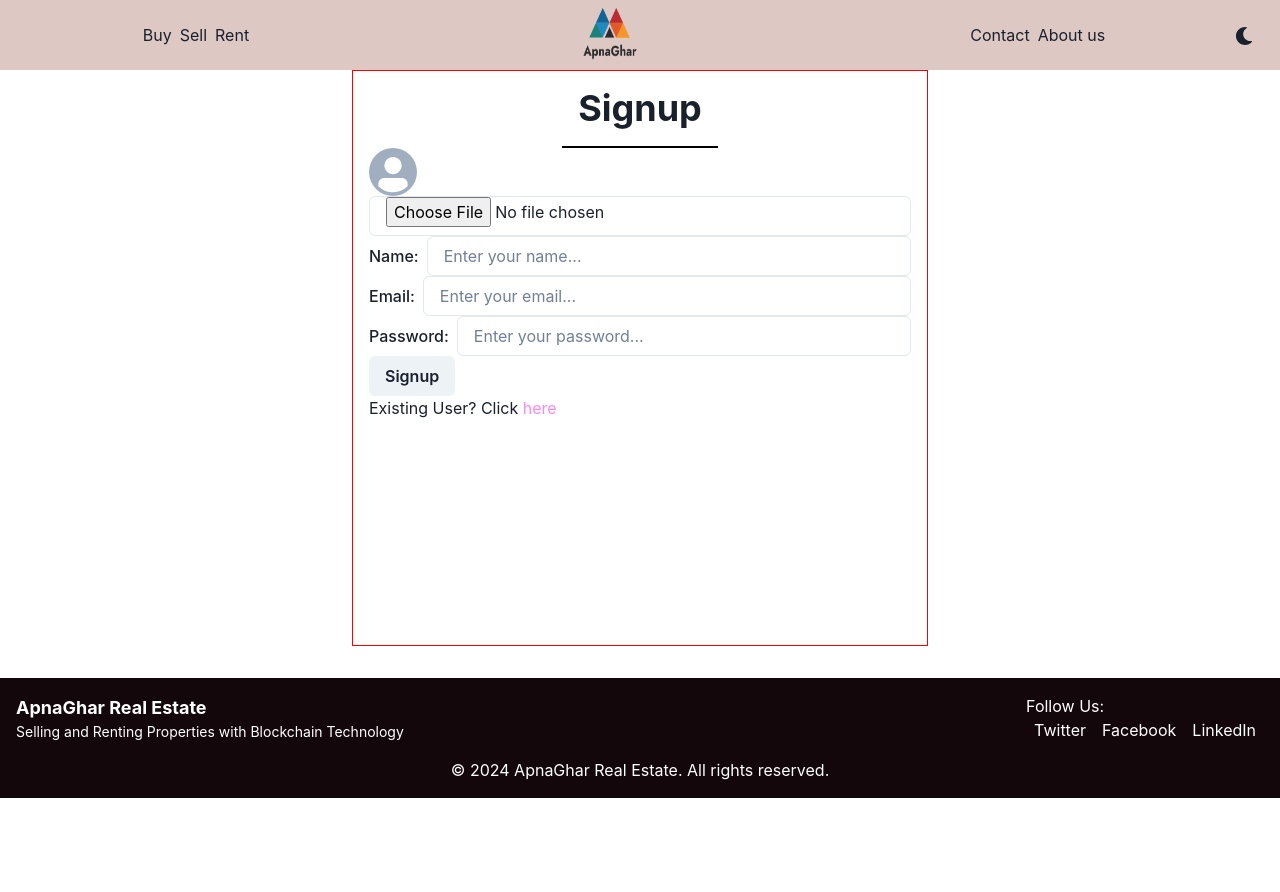
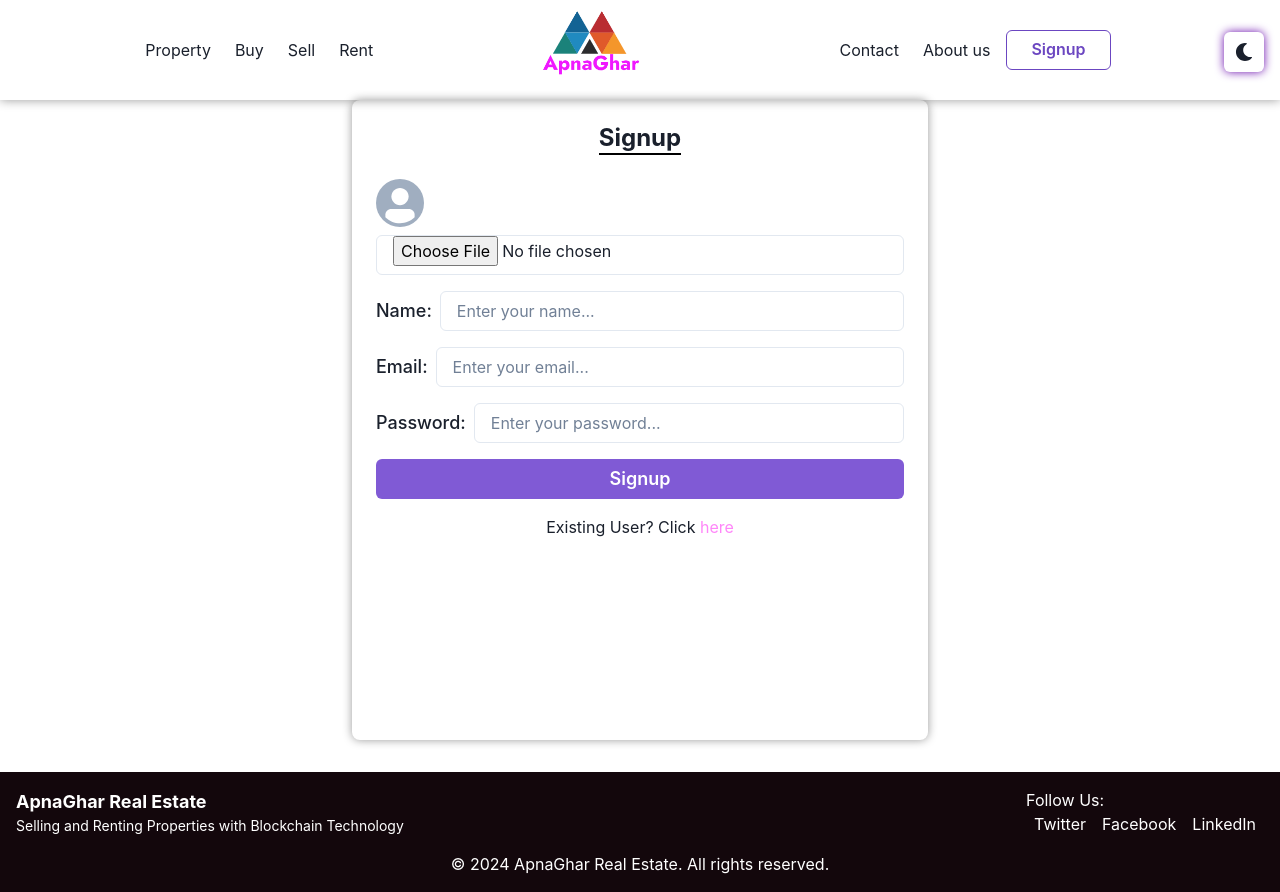
Before and after one commit to Flyingmonk01/ApnaGhar, a React (Vite) app: page /signup in a window 1280 px wide. Before the commit the page ends 800 px from the top, so only its background shows below. Built offline with nearby package versions, Linux system fonts and the light colour scheme.

Commit message:
started making home section

```diff
--- a/package.json
+++ b/package.json
@@ -14,6 +14,7 @@
     "react": "^18.2.0",
     "react-dom": "^18.2.0",
     "react-icons": "^5.0.1",
+    "react-responsive-carousel": "^3.2.23",
     "react-router-dom": "^6.21.2"
   },
   "devDependencies": {
--- a/src/ColorModeSwitcher.jsx
+++ b/src/ColorModeSwitcher.jsx
@@ -10,13 +10,14 @@ export const ColorModeSwitcher = props => {
   return (
     <IconButton
       size="md"
+      boxShadow={'0 0 10px #6A0DAD'}
       fontSize="lg"
       aria-label={`Switch to ${text} mode`}
       variant="ghost"
       color="current"
       zIndex={'overlay'}
-      position={'fixed'}
-      top="4"
+      position={'absolute'}
+      top="8"
       right={'4'}
       onClick={toggleColorMode}
       icon={<SwitchIcon />}
--- /dev/null
+++ b/src/assets/promotion.js
@@ -0,0 +1,40 @@
+// Brands.js
+const Brands = [
+    {
+      id: 1,
+      name: 'Brand A',
+      image: 'https://plus.unsplash.com/premium_photo-1675324517011-24d2c741c22f?q=80&w=2070&auto=format&fit=crop&ixlib=rb-4.0.3&ixid=M3wxMjA3fDB8MHxwaG90by1wYWdlfHx8fGVufDB8fHx8fA%3D%3D'
+    },
+    {
+      id: 2,
+      name: 'Brand B',
+      image: 'https://images.unsplash.com/photo-1582407947304-fd86f028f716?q=80&w=1896&auto=format&fit=crop&ixlib=rb-4.0.3&ixid=M3wxMjA3fDB8MHxwaG90by1wYWdlfHx8fGVufDB8fHx8fA%3D%3D'
+    },
+    {
+      id: 3,
+      name: 'Brand C',
+      image: 'https://images.unsplash.com/photo-1560448204-e02f11c3d0e2?q=80&w=2070&auto=format&fit=crop&ixlib=rb-4.0.3&ixid=M3wxMjA3fDB8MHxwaG90by1wYWdlfHx8fGVufDB8fHx8fA%3D%3D'
+    },
+    {
+      id: 4,
+      name: 'Brand D',
+      image: 'https://images.unsplash.com/photo-1503174971373-b1f69850bded?q=80&w=1826&auto=format&fit=crop&ixlib=rb-4.0.3&ixid=M3wxMjA3fDB8MHxwaG90by1wYWdlfHx8fGVufDB8fHx8fA%3D%3D'
+    },
+    {
+      id: 5,
+      name: 'Brand E',
+      image: 'https://images.unsplash.com/photo-1486406146926-c627a92ad1ab?q=80&w=2070&auto=format&fit=crop&ixlib=rb-4.0.3&ixid=M3wxMjA3fDB8MHxwaG90by1wYWdlfHx8fGVufDB8fHx8fA%3D%3D'
+    },
+    {
+      id: 6,
+      name: 'Brand F',
+      image: 'https://images.unsplash.com/photo-1558036117-15d82a90b9b1?q=80&w=2070&auto=format&fit=crop&ixlib=rb-4.0.3&ixid=M3wxMjA3fDB8MHxwaG90by1wYWdlfHx8fGVufDB8fHx8fA%3D%3D'
+    },
+    {
+      id: 7,
+      name: 'Brand G',
+      image: 'https://images.unsplash.com/photo-1492889971304-ac16ab4a4a5a?q=80&w=2074&auto=format&fit=crop&ixlib=rb-4.0.3&ixid=M3wxMjA3fDB8MHxwaG90by1wYWdlfHx8fGVufDB8fHx8fA%3D%3D'
+    },
+  ];
+
+  export default Brands;
--- a/src/components/About/About.jsx
+++ b/src/components/About/About.jsx
@@ -6,17 +6,17 @@ import img from '../../assets/th.jpeg';
 const About = () => {
 
     return (
-        <Container mt={'8'} minHeight={['120vh', '100vh']} minW={'90vw'} border={'2px solid red'}>
+        <Container mt={'8'} minHeight={['120vh', '100vh']} minW={'70vw'} boxShadow={'0 0 10px #0006'} borderRadius={'lg'}>
             <Heading textAlign={'center'} borderBottom={'2px solid black'} m={'auto'} w={"fit-content"} children={'About Us'} />
 
-           <Stack direction={['column', 'row']} >
-           <VStack w={['100vw', '50vw']}>
+           <Stack  direction={['column', 'row']} >
+           <VStack w={['100vw', '100vw']}>
+                <Image w={['250px', '500px']} my={['8', '6']} src={img} />
                 {/* <Text children={`${data}`} /> */}
                 <TermsAndConditions />
             </VStack>
-            <VStack  m={'auto'} justifyContent={'center'} alignItems={'center'}>
-                <Image w={'800px'} src={img} />
-            </VStack>
+
+
            </Stack>
         </Container>
     )
--- a/src/components/Contact/Contact.jsx
+++ b/src/components/Contact/Contact.jsx
@@ -3,8 +3,8 @@ import { Container, Heading, VStack, Text, Box, Input, Textarea, Button } from '
 
 const Contact = () => {
   return (
-    <Container mt={'8'} maxW="xl" minH={'100vh'} centerContent>
-      <Heading as="h2" mb={8} textAlign="center">
+    <Container borderRadius={'lg'} boxShadow={'0 0 10px #0006'} mt={'8'} maxW="xl" minH={'100vh'} centerContent>
+      <Heading mt={['4', '8']} as="h2" mb={8} textAlign="center">
         Contact ApnaGhar
       </Heading>
 
--- a/src/components/Footer/Footer.jsx
+++ b/src/components/Footer/Footer.jsx
@@ -3,7 +3,7 @@ import { Box, Flex, Text, Link } from '@chakra-ui/react';
 
 const Footer = () => {
   return (
-    <Box as="footer" mt="8" p="4" bg="#13070C" color="white" position="relative" bottom="0" width="100%">
+    <Box as="footer" mt="8" p="4" bg="#13070C" color="white" position="relative" bottom="0px" width="100%">
       <Flex justifyContent="space-between" alignItems="center">
         <Box>
           <Text fontSize="lg" fontWeight="bold">
--- a/src/components/Home/Home.jsx
+++ b/src/components/Home/Home.jsx
@@ -1,11 +1,42 @@
+import React from 'react';
+import { Box, Center, Container, Heading, Image, Input, Text } from '@chakra-ui/react';
+import Brands from '../../assets/promotion';
+import { Carousel } from 'react-responsive-carousel';
+import 'react-responsive-carousel/lib/styles/carousel.min.css';
+
+
+const headingOptions = {
+    pos: 'absolute',
+    left: '50%',
+    top: '85%',
+    transform: 'translate(-50%,-50%)',
+    textTransform: 'uppercase',
+    p: '4',
+};
 
 
 const Home = () => {
+
     return (
-        <section className="home">
-            <h1>Home</h1>
-        </section>
-    )
-}
+        <Center w={'100vw'}>
+            <Box w={'full'} h={'90vh'}>
+                <Input color={"crimson"} type="text" placeholder='Search your city...' pos={'absolute'} zIndex={500} background={'white'} w={'50vw'} mt={['2', '4']} ml={'25vw'} />
+                <Carousel
+                    autoPlay
+                    infiniteLoop >
+                    {Brands.map((brand) => (
+                        <Box mt={0}>
+                            <Image w={'1200px'} h={'500px'} src={brand.image} />
+                            <Heading children={brand.name} {...headingOptions} color={"crimson"} />
+                        </Box>
+
+                    ))}
+                </Carousel>
+            </Box>
+        </Center>
+    );
+};
+
+
 
 export default Home;
--- a/src/components/Navbar/Navbar.jsx
+++ b/src/components/Navbar/Navbar.jsx
@@ -1,23 +1,29 @@
-import { HStack, Image, Text, VStack } from "@chakra-ui/react";
+import { Button, HStack, Image, Text, VStack, Link, LinkBox } from "@chakra-ui/react";
 import img from "../../assets/logo.png";
-import { Link } from "react-router-dom";
+import { Link as ReactRouterLink } from "react-router-dom";
 
 
 const Navbar = () => {
     return (
-        <HStack bgColor={"#DDC8C4"} justifyContent={"space-between"}>
+        <HStack boxShadow={'0 0 10px #0006'} justifyContent={"space-between"}>
             <HStack mx={'auto'}>
-                <Link to={"/buy"} children={"Buy"} />
-                <Link to={"/sell"} children={"Sell"} />
-                <Link to={"/rent"} children={"Rent"} />
+            <Link as={ReactRouterLink} mx={['1', '2']} to={"/property"} children={"Property"} />
+                <Link variant="brandPrimary" as={ReactRouterLink} mx={['1', '2']} to={"/buy"} children={"Buy"} />
+                <Link as={ReactRouterLink} mx={['1', '2']} to={"/sell"} children={"Sell"} />
+                <Link as={ReactRouterLink} mx={['1', '2']} to={"/rent"} children={"Rent"} />
             </HStack>
-            <HStack mx={'auto'}>
-                <Image ml={'8'} height="70px" width={"70px"} src={img} />
+            <HStack >
+
+                <Link as={ReactRouterLink} to={'/'}>
+                    <Image h={'100px'} src={img} />
+                </Link>
             </HStack>
 
             <HStack mx={'auto'} fontSize={'l'} px={'8'}>
-                <Link to={"/contact"} children={"Contact"} />
-                <Link to={"/about"} children={"About us"} />
+
+                <Link as={ReactRouterLink} mx={['1', '2']} to={"/contact"} children={"Contact"} />
+                <Link as={ReactRouterLink} mx={['1', '2']} to={"/about"} children={"About us"} />
+                <Button variant={'outline'} colorScheme="purple"><Link as={ReactRouterLink} mx={['1', '2']} to={'/signup'}>Signup</Link></Button>
             </HStack>
         </HStack>
     )
--- a/src/components/Signup/Signup.jsx
+++ b/src/components/Signup/Signup.jsx
@@ -1,6 +1,8 @@
-import { Avatar, Box, Button, Container, HStack, Heading, Input, Text } from "@chakra-ui/react";
+import { Avatar, Box, Button, Container, HStack, Heading, Input, Text, VStack } from "@chakra-ui/react";
 import { useState } from "react";
 import { Link } from "react-router-dom";
+
+
 
 const Signup = () => {
 
@@ -12,28 +14,30 @@ const Signup = () => {
     }
 
     return (
-        <Container maxW={'xl'} h={'xl'} style={{ border: '1px solid red' }}>
-            <Heading m={'auto'} w={'fit-content'} borderBottom={'2px solid black'} textAlign={'center'} p={'4'}>Signup</Heading>
-            <Box w={'full'}>
-                {avatar ? (
-                    <Avatar src={URL.createObjectURL(avatar)}/>
-                ):(<Avatar />)}
-                <Input type="file" onChange={handleChangeAvatar}/>
+        <Container minH={'80vh'} maxW={['sm', 'md', 'lg', 'xl']} p={['4', '6']} boxShadow={'0 0 10px #0006'} borderRadius={'lg'}>
+            <Heading m={'auto'} w={'fit-content'} mb={['4', '6']} textAlign={'center'} borderBottom={'2px solid black'} fontSize={['xl', '2xl']}>Signup</Heading>
+            <VStack spacing={4} align="stretch">
+                <Box>
+                    {avatar ? (
+                        <Avatar alignContent={'center'} src={URL.createObjectURL(avatar)} />
+                    ) : (<Avatar />)}
+                    <Input type="file" onChange={handleChangeAvatar} mt="2" />
+                </Box>
                 <HStack>
-                    <Text fontSize={'l'} fontWeight={'500'} children='Name:' />
+                    <Text fontSize={['md', 'lg']} fontWeight={'500'} children='Name:' />
                     <Input type="text" placeholder="Enter your name..." />
                 </HStack>
                 <HStack>
-                    <Text fontSize={'l'} fontWeight={'500'} children='Email:' />
+                    <Text fontSize={['md', 'lg']} fontWeight={'500'} children='Email:' />
                     <Input type="email" placeholder="Enter your email..." />
                 </HStack>
                 <HStack>
-                    <Text fontSize={'l'} fontWeight={'500'} children='Password:' />
+                    <Text fontSize={['md', 'lg']} fontWeight={'500'} children='Password:' />
                     <Input type="password" placeholder="Enter your password..." />
                 </HStack>
-                <Button>Signup</Button>
-            </Box>
-            <Text>Existing User? Click <Link style={{color:"#FF86F9"}} to={'/login'}>here</Link></Text>
+                <Button colorScheme="purple" fontSize={['md', 'lg']}>Signup</Button>
+            </VStack>
+            <Text textAlign="center" mt={['2', '4']}>Existing User? Click <Link style={{ color: "#FF86F9" }} to={'/login'}>here</Link></Text>
         </Container>
     );
 }
```
Also changed, not shown: src/components/Login/Login.jsx (+13 -14 lines), src/assets/logo.png, 1 other file (tests, documents, lock files or other folders).
